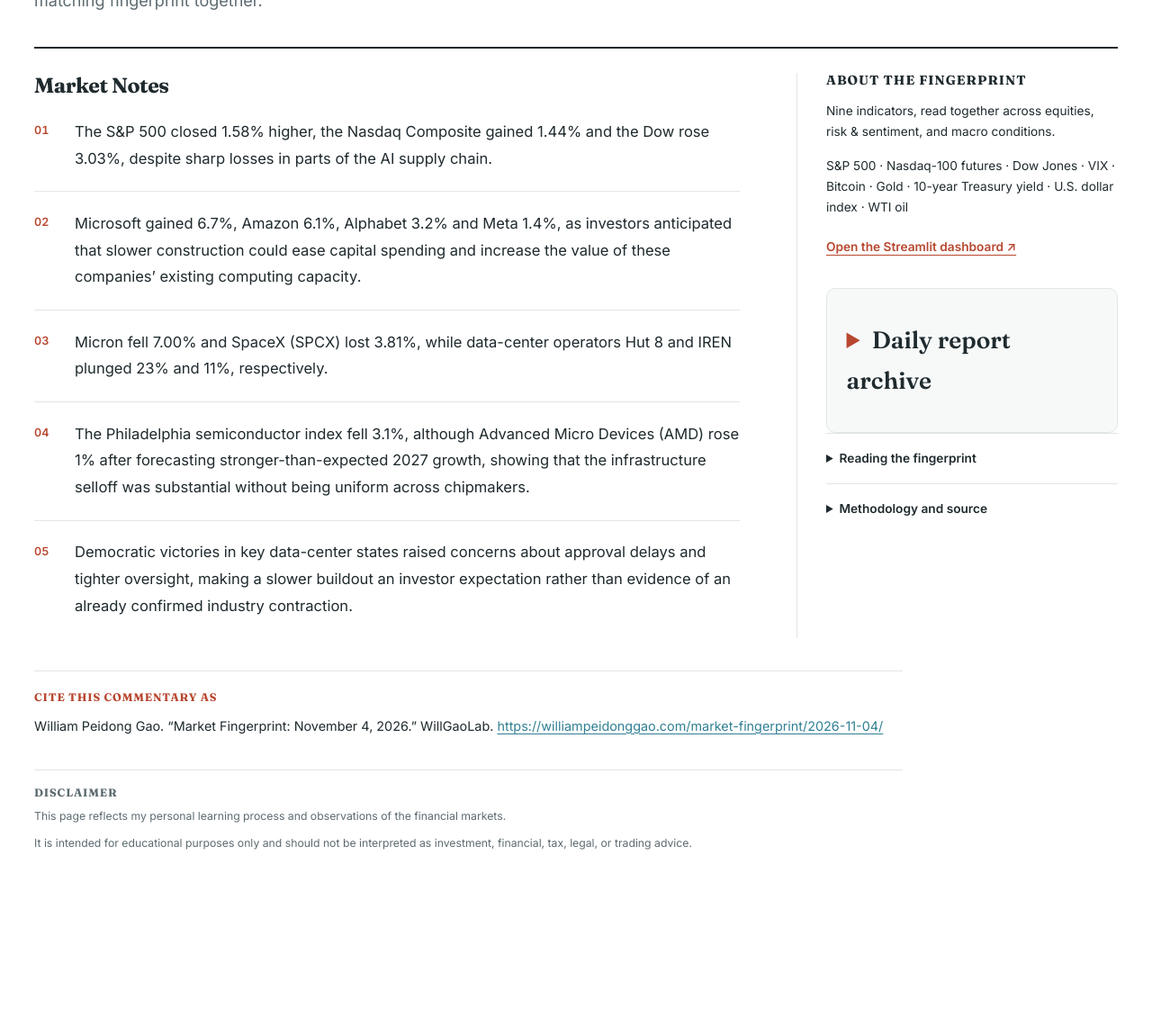
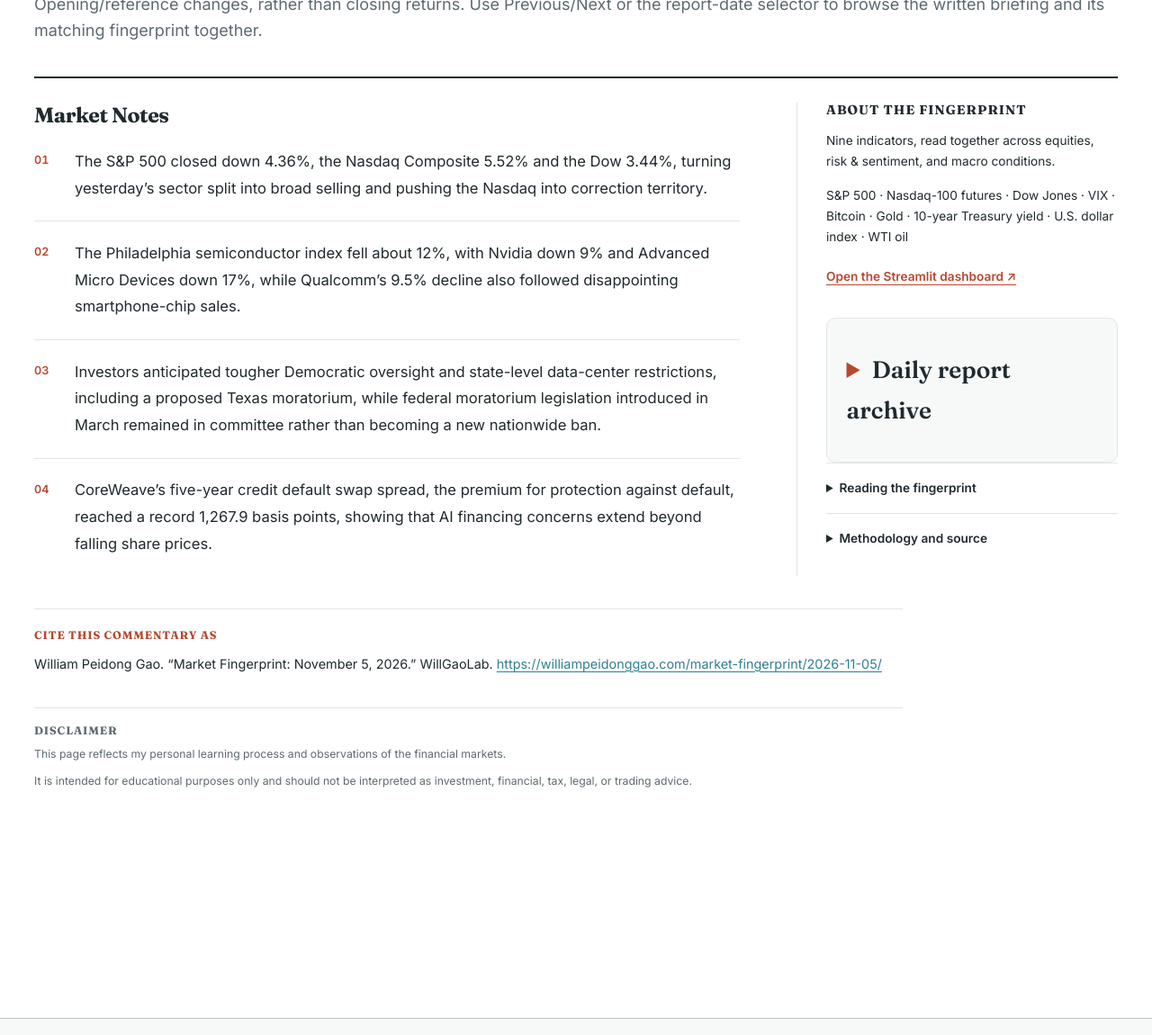
Before and after one commit to PeidongGao/WilliamGaoWeb, a Jekyll site: the page built from _pages/market-fingerprint.md, in a window 1280 px wide and 1400 px high, scrolled down 1742 px, cut to the strip 124-1274 px from the top of the window. Shown: the whole strip at 90% size. Built offline with Jekyll 4.4.1, drawn with Linux system fonts in a browser that asks for light colours; some of the changed text lies outside the part shown.

Commit message:
Publish Daily Market Fingerprint for November 5, 2026

```diff
--- a/_data/market_commentary.yml
+++ b/_data/market_commentary.yml
@@ -1,3 +1,12 @@
+- date: "2026-11-05"
+  summary: "The late-collected tracker recorded the S&P 500 at −0.13%, Nasdaq-100 futures −6.74%, Dow Jones +0.61%, Cboe Volatility Index (VIX) +3.19%, Bitcoin +0.16%, gold futures +0.63%, the 10-year Treasury yield +0.20% in relative terms, the U.S. dollar index −0.02% and West Texas Intermediate (WTI) crude +3.50%. Cash opening gaps, evening futures readings and Bitcoin’s November 6 UTC reference are mixed here, rather than synchronized November 5 opening moves or closing returns."
+  key_observation: "Today’s plunge exposes artificial intelligence (AI) valuation and financing risks amplified by expected regulation, while evidence remains insufficient to diagnose a systemic financial crisis."
+  market_notes:
+    - "The S&P 500 closed down 4.36%, the Nasdaq Composite 5.52% and the Dow 3.44%, turning yesterday’s sector split into broad selling and pushing the Nasdaq into correction territory."
+    - "The Philadelphia semiconductor index fell about 12%, with Nvidia down 9% and Advanced Micro Devices down 17%, while Qualcomm’s 9.5% decline also followed disappointing smartphone-chip sales."
+    - "Investors anticipated tougher Democratic oversight and state-level data-center restrictions, including a proposed Texas moratorium, while federal moratorium legislation introduced in March remained in committee rather than becoming a new nationwide ban."
+    - "CoreWeave’s five-year credit default swap spread, the premium for protection against default, reached a record 1,267.9 basis points, showing that AI financing concerns extend beyond falling share prices."
+
 - date: "2026-11-04"
   summary: "At their recorded openings, the S&P 500 rose 0.88%, Nasdaq-100 futures gained 0.37%, and the Dow advanced 1.20%. The Cboe Volatility Index (VIX) fell 7.83%, Bitcoin gained 0.27% from its UTC reference at collection, and gold futures edged up 0.01%. The 10-year Treasury yield declined 0.67% in relative terms, the U.S. dollar index fell 0.39%, and West Texas Intermediate (WTI) crude rose 0.75%."
   key_observation: "Artificial intelligence (AI) stocks diverged sharply as established internet and cloud platforms rallied while memory suppliers and data-center operators sold off on expectations of a slower post-election infrastructure buildout."
```
